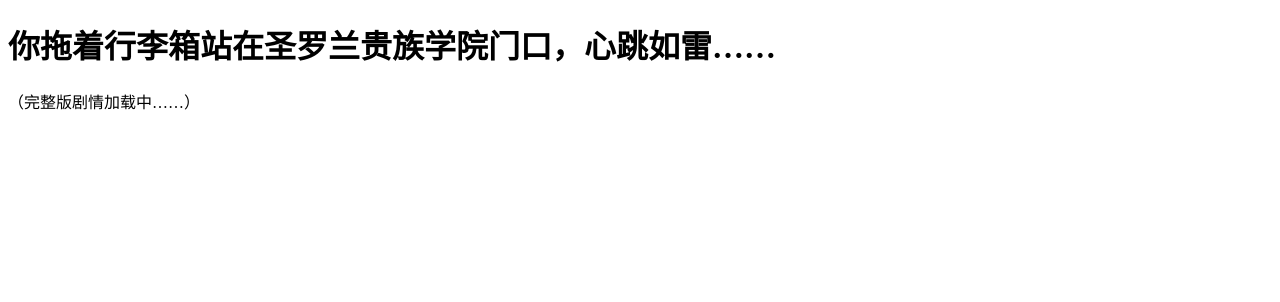
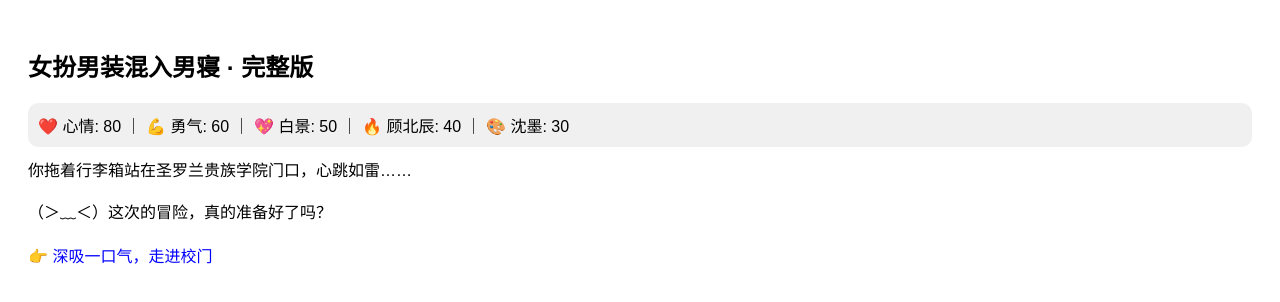
Before and after one commit to Jasmine25-maker/Jasmine25-maker.github.io, a plain HTML site: page game-v2.html in a window 1280 px wide. Drawn offline with Linux system fonts and the light colour scheme.

Commit message:
Add files via upload

```diff
--- a/game-v2.html
+++ b/game-v2.html
@@ -1,13 +1,44 @@
+
 <!DOCTYPE html>
-<!-- 这是完整版 game-v2.html 文件的示例，真实版本包含10章+状态栏+存档等 -->
 <html lang="zh-CN">
 <head>
   <meta charset="UTF-8">
   <meta name="viewport" content="width=device-width, initial-scale=1.0">
   <title>女扮男装混入男寝 · 完整版发布</title>
+  <style>
+    body { font-family: "Microsoft YaHei", sans-serif; padding: 20px; }
+    .status { background: #f0f0f0; padding: 10px; border-radius: 10px; margin-bottom: 10px; }
+    .option { display: block; margin-top: 20px; color: blue; cursor: pointer; }
+  </style>
 </head>
 <body>
-  <h1>你拖着行李箱站在圣罗兰贵族学院门口，心跳如雷……</h1>
-  <p>（完整版剧情加载中……）</p>
+  <h2>女扮男装混入男寝 · 完整版</h2>
+  <div class="status">
+    ❤️ 心情: 80 ｜ 💪 勇气: 60 ｜ 💖 白景: 50 ｜ 🔥 顾北辰: 40 ｜ 🎨 沈墨: 30
+  </div>
+  <div id="story">你拖着行李箱站在圣罗兰贵族学院门口，心跳如雷……<br><br>（＞﹏＜）这次的冒险，真的准备好了吗？</div>
+  <div id="options">
+    <span class="option" onclick="nextScene()">👉 深吸一口气，走进校门</span>
+  </div>
+
+  <script>
+    const scenes = [
+      "你走进校园，目光与一个清冷的学长对上…… 是白景？",
+      "你还没反应过来，一个热情的男孩迎面撞来 —— 顾北辰？",
+      "忽然一阵墨香飘来，你转头看见…… 是沈墨？",
+      "（章节跳转中...）",
+      "✨ 游戏结束。感谢体验完整版！"
+    ];
+    let index = 0;
+
+    function nextScene() {
+      index++;
+      if (index < scenes.length) {
+        document.getElementById("story").innerHTML = scenes[index];
+      } else {
+        document.getElementById("options").innerHTML = "";
+      }
+    }
+  </script>
 </body>
 </html>
```
